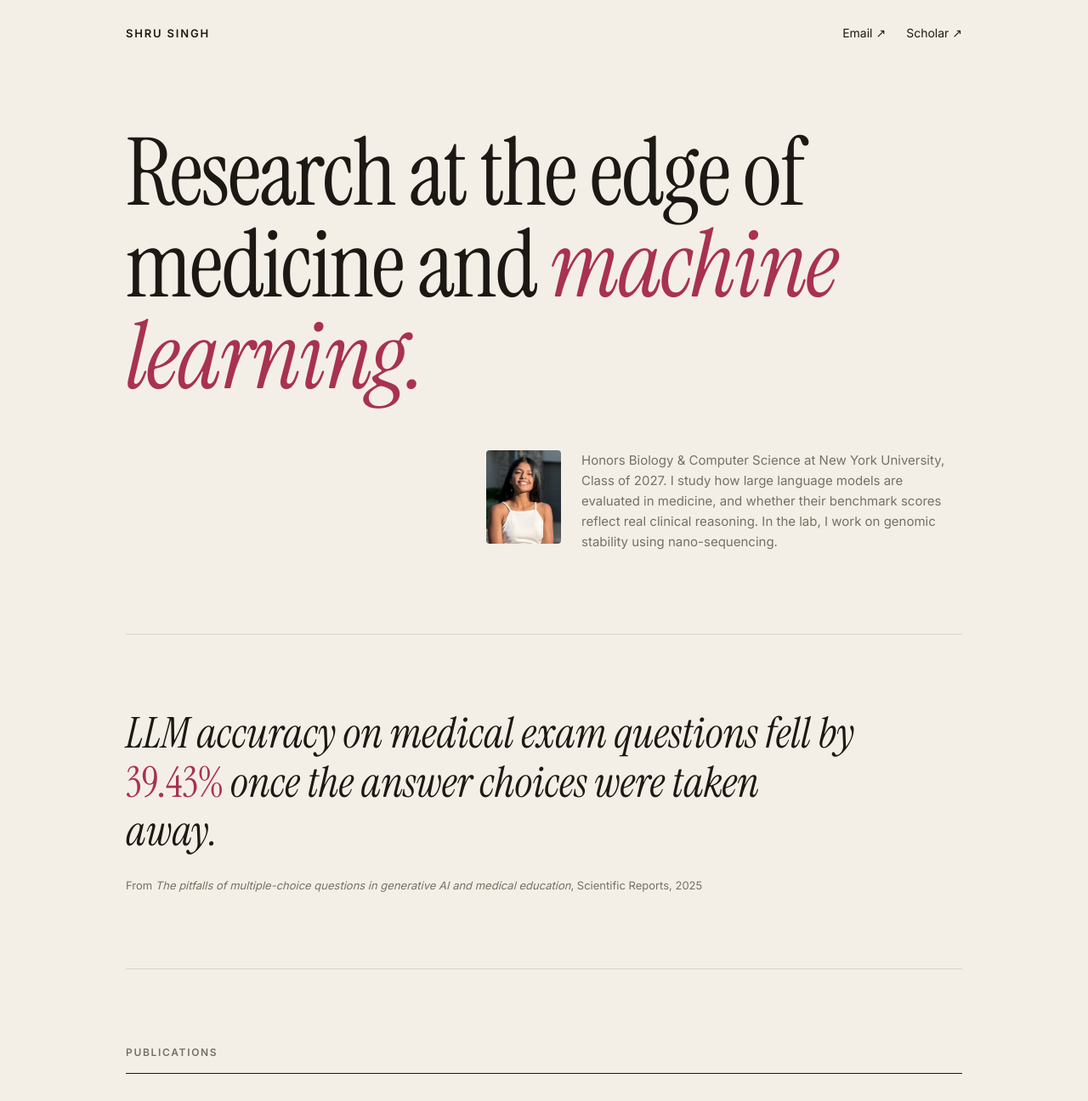
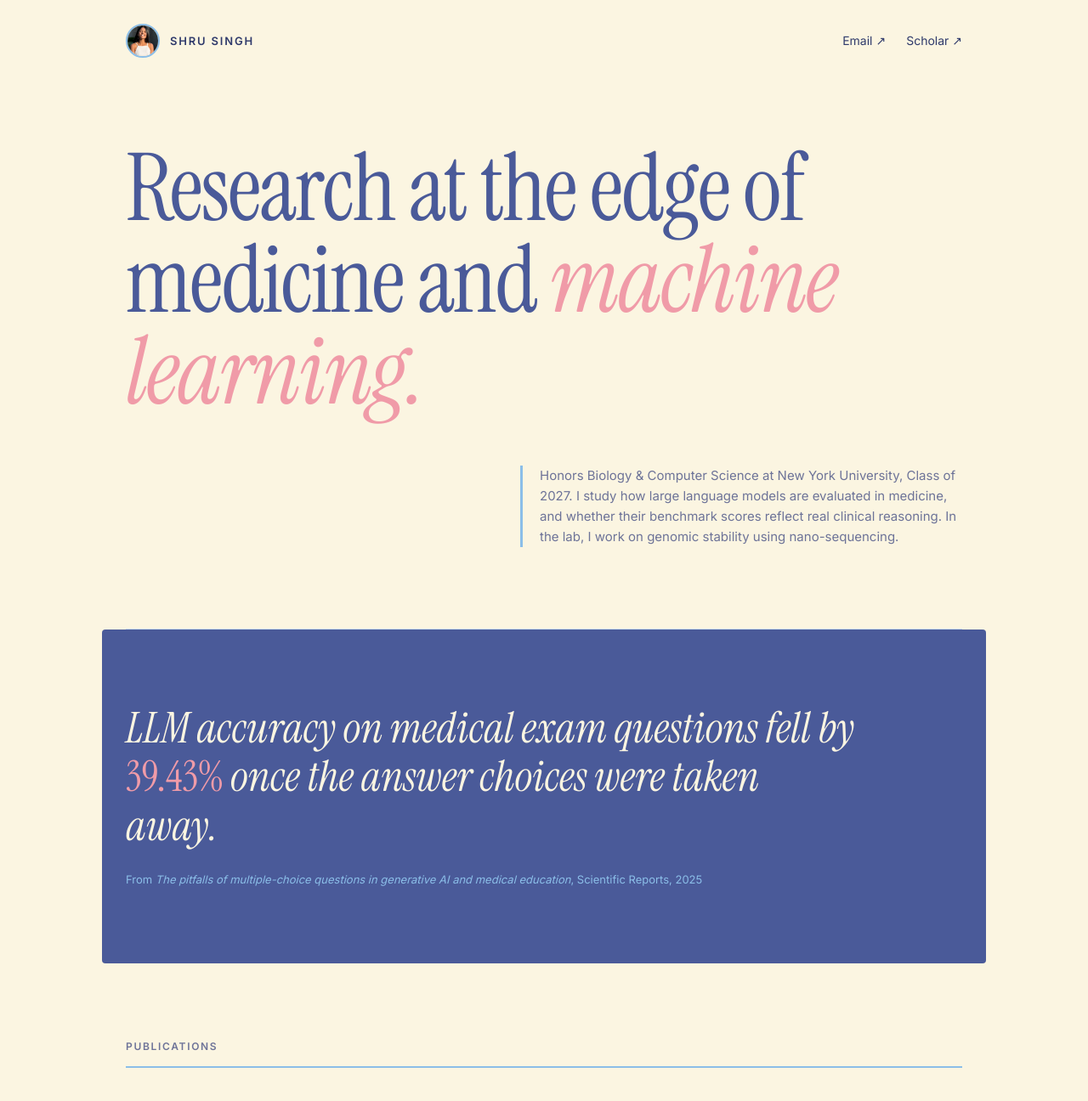
Before and after one commit to shrusingh8/shrusingh.github.io, a plain HTML site: page index.html in a window 1280 px wide. Shown: the top 1296 px of the page at 85% size. Drawn offline with Linux system fonts and the light colour scheme.

Commit message:
Apply indigo, sky, cream and pink palette; shrink photo
Co-Authored-By: Claude Opus 5.5 <noreply@anthropic.com>

```diff
--- a/index.html
+++ b/index.html
@@ -15,7 +15,7 @@
 </head>
 <body>
     <header class="top wrap">
-        <a href="#" class="name">Shru Singh</a>
+        <a href="#" class="name"><img src="me.jpg" alt="">Shru Singh</a>
         <nav>
             <a href="mailto:ss17775@nyu.edu">Email ↗</a>
             <a href="https://scholar.google.com/citations?hl=en&amp;user=3Ewre4YAAAAJ" target="_blank" rel="noopener">Scholar ↗</a>
@@ -26,7 +26,6 @@
         <section class="hero">
             <h1>Research at the edge of medicine and <em>machine learning.</em></h1>
             <div class="intro">
-                <img src="me.jpg" alt="Shru Singh">
                 <p>Honors Biology &amp; Computer Science at New York University, Class of 2027. I study how large language models are evaluated in medicine, and whether their benchmark scores reflect real clinical reasoning. In the lab, I work on genomic stability using nano-sequencing.</p>
             </div>
         </section>
--- a/style.css
+++ b/style.css
@@ -1,15 +1,18 @@
 *, *::before, *::after { margin: 0; padding: 0; box-sizing: border-box; }
 
 :root {
-    --bg: #f4efe6;
-    --ink: #1c1915;
-    --muted: #776f64;
-    --line: #d9d1c3;
-    --accent: #a8324f;
+    --bg: #fbf5e1;
+    --ink: #2f3a6b;
+    --indigo: #4a5a99;
+    --muted: #6d7398;
+    --line: #c9dcef;
+    --sky: #8bbee8;
+    --pink: #f09ba8;
+    --accent: #d9677a;
     --serif: 'Instrument Serif', Georgia, serif;
 }
 @media (prefers-color-scheme: dark) {
-    :root { --bg: #15130f; --ink: #efe9df; --muted: #9b9286; --line: #2f2b25; --accent: #e07a95; }
+    :root { --bg: #1d2445; --ink: #fbf5e1; --indigo: #2b3566; --muted: #aab3d6; --line: #34407a; --accent: #f09ba8; }
 }
 
 body {
@@ -26,35 +29,37 @@ em { font-style: italic; color: var(--accent); }
 
 /* top bar */
 .top { display: flex; justify-content: space-between; align-items: center; padding-top: 28px; padding-bottom: 28px; }
-.name { font-size: 13px; font-weight: 600; letter-spacing: .14em; text-transform: uppercase; }
+.name { display: flex; align-items: center; gap: 12px; font-size: 13px; font-weight: 600; letter-spacing: .14em; text-transform: uppercase; }
+.name img { width: 40px; height: 40px; border-radius: 50%; object-fit: cover; border: 2px solid var(--sky); }
 .top nav { display: flex; gap: 24px; font-size: 14px; }
-.top nav a:hover, footer nav a:hover { color: var(--accent); }
+.top nav a:hover { color: var(--accent); }
+footer nav a:hover { color: #fbf5e1; }
 
 /* hero */
 .hero { padding: 72px 0 96px; border-bottom: 1px solid var(--line); animation: rise .9s cubic-bezier(.2,.8,.2,1) both; }
-h1 { font: 400 clamp(52px, 8.6vw, 112px)/.98 var(--serif); letter-spacing: -.02em; max-width: 920px; }
-.intro { display: flex; align-items: flex-start; gap: 24px; max-width: 560px; margin: 56px 0 0 auto; }
-.intro img { width: 88px; height: 110px; object-fit: cover; border-radius: 4px; flex-shrink: 0; filter: grayscale(.15); }
+h1 { font: 400 clamp(52px, 8.6vw, 112px)/.98 var(--serif); letter-spacing: -.02em; max-width: 920px; color: var(--indigo); }
+h1 em { color: var(--pink); }
+.intro { max-width: 520px; margin: 56px 0 0 auto; padding-left: 20px; border-left: 3px solid var(--sky); }
 .intro p { color: var(--muted); font-size: 15px; }
 @keyframes rise { from { opacity: 0; transform: translateY(16px); } }
 
 /* pull quote */
-.pull { padding: 88px 0; border-bottom: 1px solid var(--line); }
+.pull { margin: 0 -28px; padding: 88px 28px; background: var(--indigo); color: #fbf5e1; border-radius: 4px; }
 .pull blockquote { font: italic 400 clamp(30px, 4.2vw, 50px)/1.15 var(--serif); max-width: 860px; }
-.pull blockquote span { color: var(--accent); font-style: normal; }
-.pull figcaption { margin-top: 24px; font-size: 13px; color: var(--muted); }
+.pull blockquote span { color: var(--pink); font-style: normal; }
+.pull figcaption { margin-top: 24px; font-size: 13px; color: var(--sky); }
 
 /* sections */
 section { padding: 88px 0 0; }
 h2 {
     font-size: 12px; font-weight: 600; letter-spacing: .14em; text-transform: uppercase; color: var(--muted);
-    padding-bottom: 14px; border-bottom: 1px solid var(--ink);
+    padding-bottom: 14px; border-bottom: 2px solid var(--sky);
 }
 
 .pubs { list-style: none; }
 .pubs li { display: grid; grid-template-columns: 72px 1fr; gap: 16px; padding: 36px 0; border-bottom: 1px solid var(--line); }
 .num { font: 400 22px var(--serif); color: var(--accent); }
-.pubs h3 { font: 400 clamp(26px, 3.2vw, 38px)/1.12 var(--serif); max-width: 820px; }
+.pubs h3 { font: 400 clamp(26px, 3.2vw, 38px)/1.12 var(--serif); max-width: 820px; color: var(--indigo); }
 .pubs h3 a { background: linear-gradient(currentColor, currentColor) 0 100% / 0 1px no-repeat; transition: background-size .4s; }
 .pubs h3 a:hover { background-size: 100% 1px; }
 .pubs h3 a::after { content: ' ↗'; font-size: .6em; color: var(--muted); }
@@ -64,17 +69,18 @@ h2 {
 
 .labs, .talks { list-style: none; }
 .labs li { display: grid; grid-template-columns: 240px 1fr 160px; gap: 24px; align-items: baseline; padding: 28px 0; border-bottom: 1px solid var(--line); }
-.labs h3 { font: 400 30px/1.1 var(--serif); }
+.labs h3 { font: 400 30px/1.1 var(--serif); color: var(--indigo); }
 .labs p { color: var(--muted); font-size: 15px; }
 .labs span, .talks span { font-size: 13px; color: var(--muted); text-align: right; }
 .talks li { display: grid; grid-template-columns: 1fr 320px; gap: 24px; align-items: baseline; padding: 22px 0; border-bottom: 1px solid var(--line); }
 .talks p { font: 400 22px/1.25 var(--serif); }
 
 /* footer */
-footer { padding-top: 140px; padding-bottom: 48px; }
+footer { margin-top: 120px; padding-top: 80px; padding-bottom: 48px; background: var(--sky); color: #2f3a6b; max-width: none; padding-left: max(28px, calc((100vw - 1040px) / 2 + 28px)); padding-right: max(28px, calc((100vw - 1040px) / 2 + 28px)); }
+footer .label, footer .credit { color: #2f3a6b; opacity: .75; }
 .label { font-size: 12px; font-weight: 600; letter-spacing: .14em; text-transform: uppercase; color: var(--muted); }
-.mail { display: inline-block; margin-top: 12px; font: 500 clamp(32px, 5.5vw, 64px)/1.1 'Inter', system-ui, sans-serif; letter-spacing: -.03em; border-bottom: 1px solid var(--line); transition: color .2s, border-color .2s; }
-.mail:hover { color: var(--accent); border-color: var(--accent); }
+.mail { display: inline-block; border-color: #2f3a6b !important; margin-top: 12px; font: 500 clamp(32px, 5.5vw, 64px)/1.1 'Inter', system-ui, sans-serif; letter-spacing: -.03em; border-bottom: 1px solid var(--line); transition: color .2s, border-color .2s; }
+.mail:hover { color: #fbf5e1; }
 footer nav { display: flex; flex-wrap: wrap; gap: 24px; margin-top: 36px; font-size: 14px; }
 .credit { margin-top: 64px; font-size: 13px; color: var(--muted); }
 
@@ -89,6 +95,7 @@ footer nav { display: flex; flex-wrap: wrap; gap: 24px; margin-top: 36px; font-s
     .pubs li { grid-template-columns: 1fr; gap: 6px; padding: 28px 0; }
     .labs li, .talks li { grid-template-columns: 1fr; gap: 6px; }
     .labs span, .talks span { text-align: left; }
-    footer { padding-top: 96px; }
+    footer { padding-top: 64px; padding-left: 18px; padding-right: 18px; }
+    .pull { margin: 0 -18px; padding: 64px 18px; }
     .mail { font-size: 28px; }
 }
```
